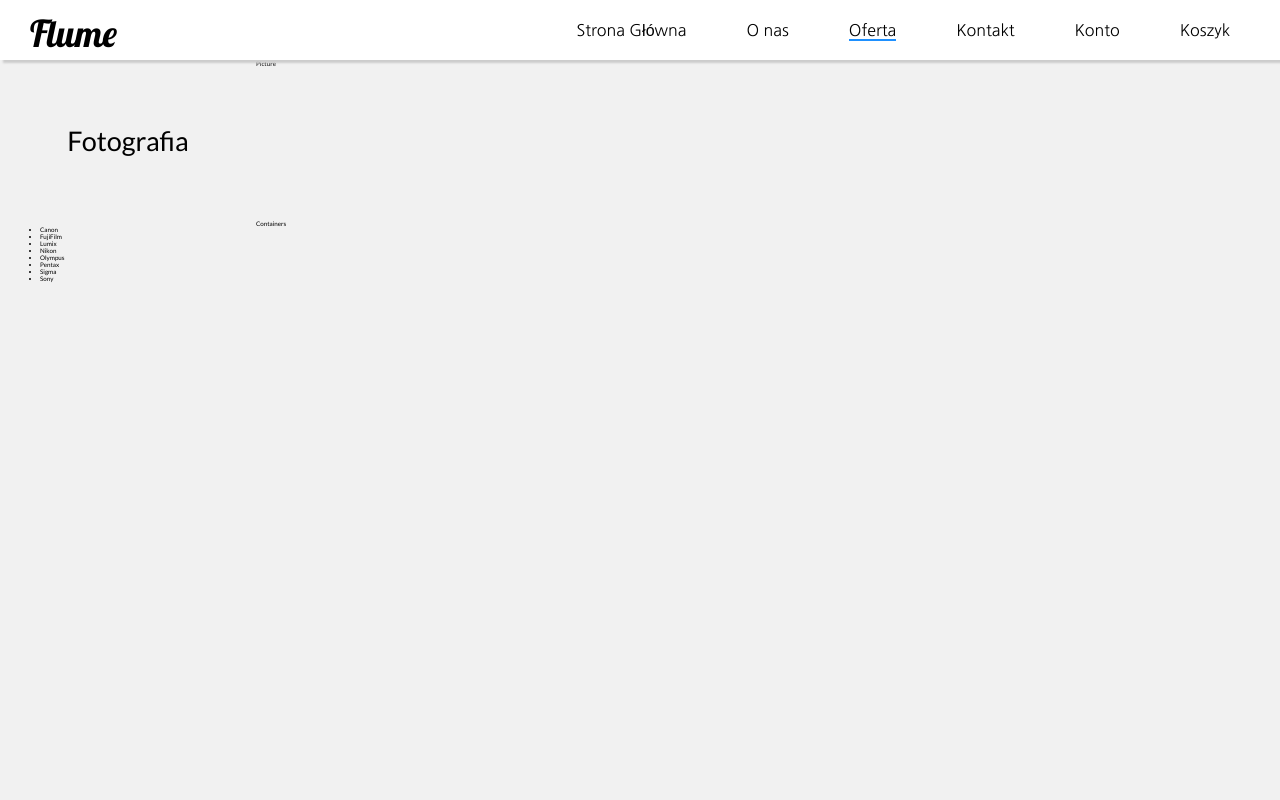
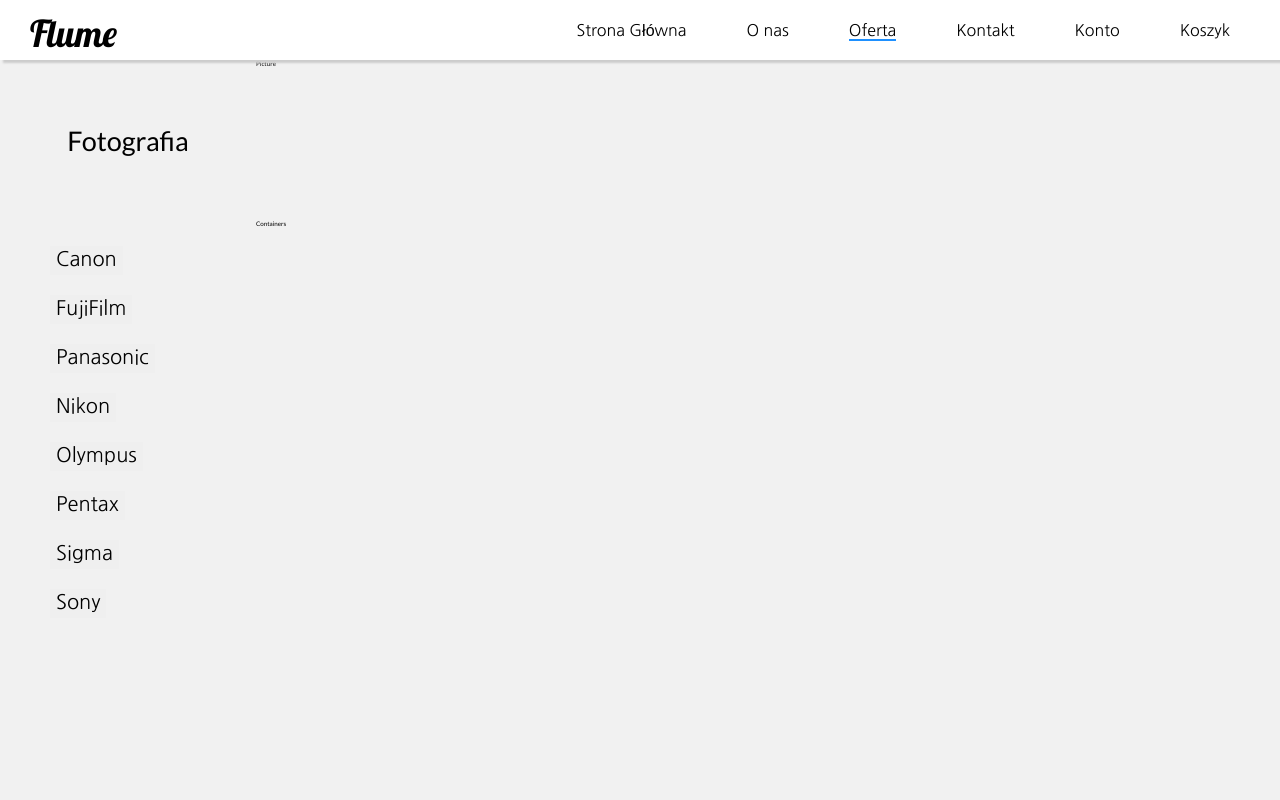
Before and after one commit to mateuszGadecki/Shop, a React (Create React App) app: page /offer in a window 1280 px wide. Shown: the top 800 px of the page. Built offline with nearby package versions, Linux system fonts and the light colour scheme.

Commit message:
Adding List of Producers Component

```diff
--- a/src/components/Products/ProducerList/ProducerList.js
+++ b/src/components/Products/ProducerList/ProducerList.js
@@ -1,12 +1,12 @@
 import React from "react";
 
-import Producers from "./Producers/Producers";
+import Producers from "./ProducersItem/ProducersItem";
 
 const producerList = (props) => (
   <ul>
     <Producers>Canon</Producers>
     <Producers>FujiFilm</Producers>
-    <Producers>Lumix</Producers>
+    <Producers>Panasonic</Producers>
     <Producers>Nikon</Producers>
     <Producers>Olympus</Producers>
     <Producers>Pentax</Producers>
--- a/src/components/Products/ProducerList/Producers/Producers.js
+++ /dev/null
@@ -1,5 +0,0 @@
-import React from "react";
-
-const producers = (props) => <li>{props.children}</li>;
-
-export default producers;
--- /dev/null
+++ b/src/components/Products/ProducerList/ProducersItem/ProducerItem.module.css
@@ -0,0 +1,32 @@
+@import url("https://fonts.googleapis.com/css2?family=Nanum+Gothic&display=swap");
+
+li {
+  list-style: none;
+}
+
+.ProducerItem {
+  box-sizing: border-box;
+  display: block;
+  width: auto;
+  margin: 20px 10px;
+  font-size: 2rem;
+  border: none;
+  cursor: pointer;
+}
+
+.ProducerItem {
+  padding-bottom: 3px;
+  text-decoration: none;
+  color: #000;
+  font-family: "Nanum Gothic", sans-serif;
+  transition: all 0.2s ease-out;
+  background-image: linear-gradient(dodgerblue, dodgerblue);
+  background-size: 0 2px, auto;
+  background-repeat: no-repeat;
+  background-position: center bottom;
+}
+
+.ProducerItem:hover,
+.ProducerItem:active {
+  background-size: 100% 2px, auto;
+}
--- /dev/null
+++ b/src/components/Products/ProducerList/ProducersItem/ProducersItem.js
@@ -0,0 +1,11 @@
+import React from "react";
+
+import classes from "./ProducerItem.module.css";
+
+const producers = (props) => (
+  <li>
+    <button className={classes.ProducerItem}>{props.children}</button>
+  </li>
+);
+
+export default producers;
```
